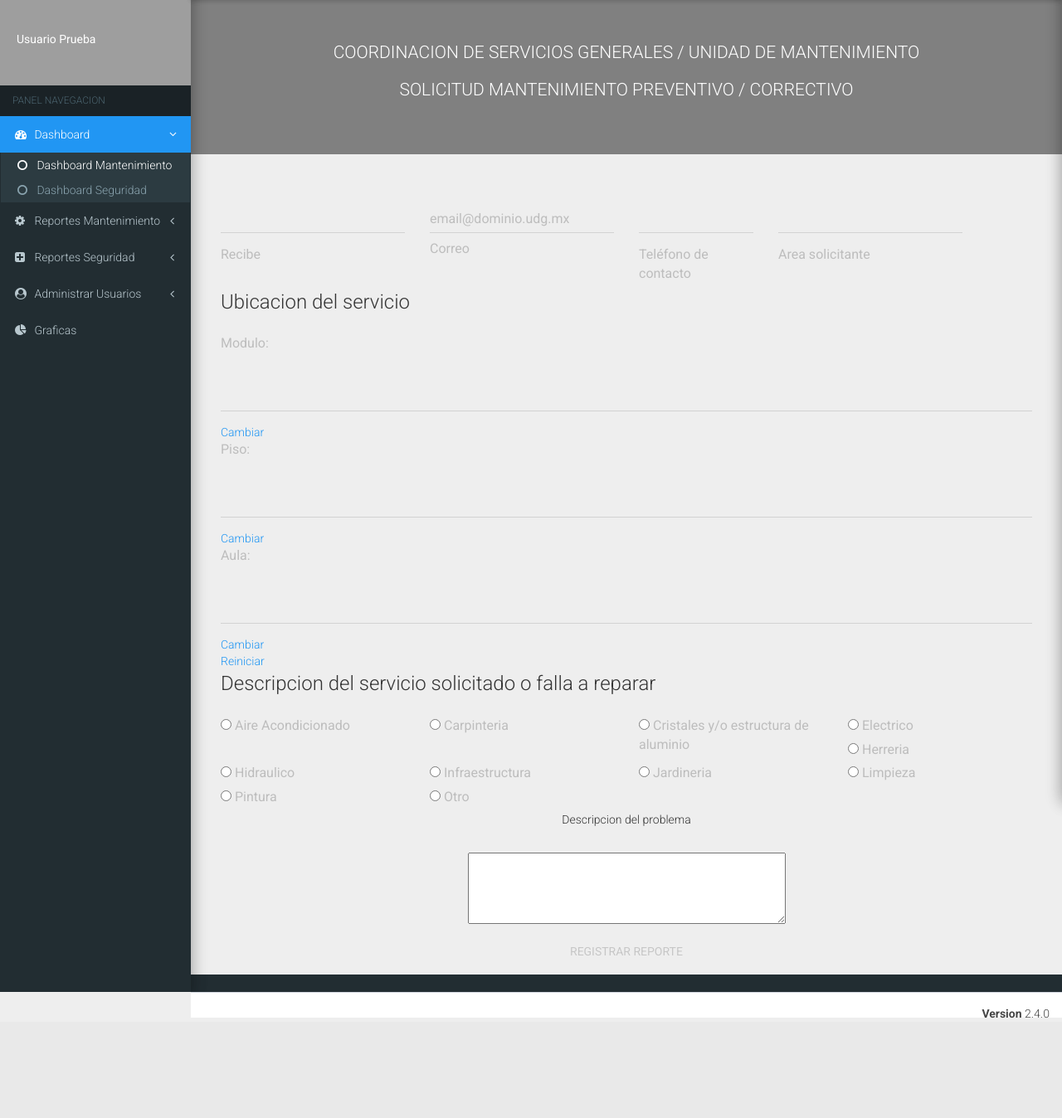
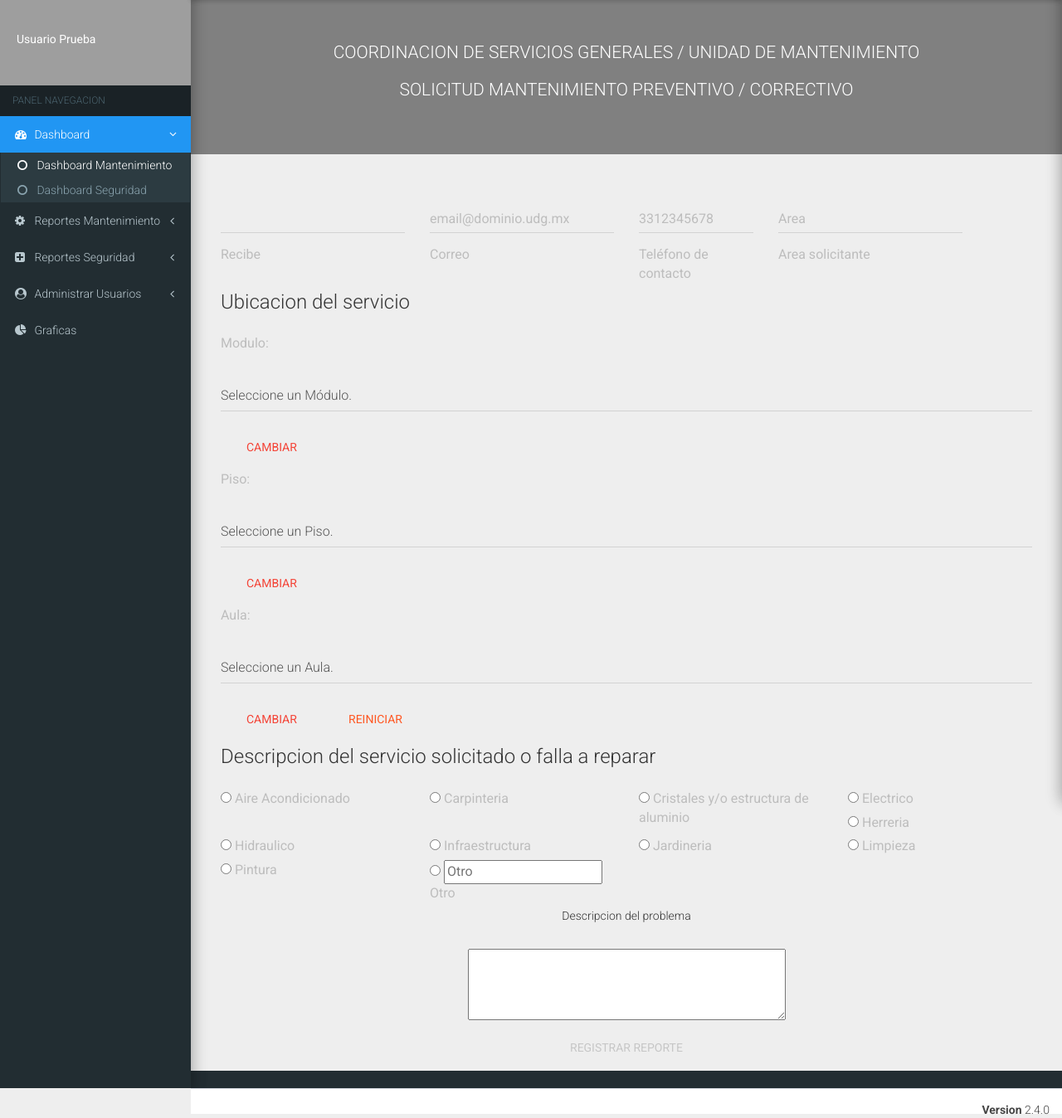
Before and after one commit to AngelQuezada/dashboardCuceiSrgPROD, a PHP site: page /generar-reporte.php in a window 1280 px wide. Shown: the part 60-1408 px from the top of the page at 83% size. Before the commit the page ends 1292 px from the top, so only its background shows below. Run offline with PHP 8.4, Linux system fonts and the light colour scheme; lists and menus that the app fills with data are empty; some libraries are stand-ins or nearby versions; grey boxes are pictures that could not be loaded.

Commit message:
Servicio reporte y mejoras de validacion reporte

```diff
--- a/assets/js/generar-reporte.js
+++ b/assets/js/generar-reporte.js
@@ -1,9 +1,61 @@
 const nuevoReporte = function(){
-  //validar();
-  alert("Boton Generar Reporte");
+  let recibe = document.getElementById('recibe').value;
+  let correo = document.getElementById('correo').value;
+  let telefono = document.getElementById('telefono').value;
+  let area = document.getElementById('area').value;
+  let modulo = $("#modulo option:selected").text();
+  let piso = $("#piso option:selected").text();
+  let aula = $("#aula option:selected").text();
+  let option = document.querySelector('input[name="descripcionServicio"]:checked').value;
+  let descripcionProblema = $("textarea#descripcionProblema").val();
+  //Si se selecciona la opcion otro
+  if (option == 'otro') {
+     option = document.getElementById('otro').value;
+  }
+  registrarReporte(recibe,correo,telefono,area,modulo,piso,aula,option,descripcionProblema);
 }
+/*
 const radOtro = function(){
-  $("#inputOtro").append('<input class="form-control" id="descripcionServicio" type="text" class="validate" name="descripcionServicio" placeholder="Describa el servicio" required>');
+  $("#inputOtro").html('<input class="form-control" id="descripcionServicio" type="text" class="validate" name="descripcionServicio" placeholder="Describa el servicio" required>').fadeIn();
+}
+*/
+const registrarReporte = function(recibe,correo,telefono,area,modulo,piso,aula,option,descripcionProblema){
+  console.log(recibe);
+  console.log(correo);
+  console.log(telefono);
+  console.log(area);
+  console.log(modulo);
+  console.log(piso);
+  console.log(aula);
+  console.log(option);
+  console.log(descripcionProblema);
+  var datos = {
+    "recibe" : recibe,
+    "correo" : correo,
+    "telefono" : telefono,
+    "area" : area,
+    "modulo" : modulo,
+    "piso" : piso,
+    "aula" : aula,
+    "option" : option,
+    "descripcionProblema": descripcionProblema
+  }
+  console.log(JSON.stringify(datos));
+  $.ajax({
+    type: 'post',
+    url: 'http://localhost/API-CUCEI-SRG/index.php/reporte/nuevo',
+    data: JSON.stringify(datos),
+    contentType: 'application/json; charset=utf-8',
+    dataType: 'json',
+    success: function(data){
+      console.log("Se ha registrado el reporte exitosamente");
+      console.log(JSON.stringify(data));
+      alert("Registro completado con el folio: "+data.folio)
+    },
+    error: function(data) {
+      alert('Ha ocurrido un error al intentar registrarse: '+data.mensaje);
+    }
+  });
 }
 const ereaseItems = function(){
     document.getElementById("modulo").disabled = false;
@@ -12,23 +64,29 @@ const ereaseItems = function(){
     $("#modulo").empty();
     $("#piso").empty();
     $("#aula").empty();
-  }
+    $("#modulo").append('<option value="" disabled selected>Seleccione un Módulo.</option>');
+    $("#piso").append('<option value="" disabled selected>Seleccione un Piso.</option>');
+    $("#aula").append('<option value="" disabled selected>Seleccione un Aula.</option>');
+}
   const ereaseModule = function(){
     ereaseFloor();
     ereaseAula();
     document.getElementById("modulo").disabled = false;
     $("#modulo").empty();
-  }
+    $("#modulo").append('<option value="" disabled selected>Seleccione un Módulo.</option>');
+}
   const ereaseFloor = function(){
     ereaseAula();
     document.getElementById("piso").disabled = false;
     $("#piso").empty();
+    $("#piso").append('<option value="" disabled selected>Seleccione un Piso.</option>');
 
-  }
+}
   const ereaseAula = function(){
     document.getElementById("aula").disabled = false;
     $("#aula").empty();
-  }
+    $("#aula").append('<option value="" disabled selected>Seleccione un Aula.</option>');
+}
   const getModulo = function(){
     $.ajax({
     type: "GET",
@@ -81,27 +139,3 @@ const getAula = function(){
     }
   });
 }
-const validar = function(){
-  $('#recibe').blur(function(event) {
-    event.target.checkValidity();
-  }).bind('invalid', function(event) {
-    setTimeout(function() { $(event.target).focus();}, 50);
-  });
-
-  $('#correo').blur(function(event) {
-    event.target.checkValidity();
-  }).bind('invalid', function(event) {
-  });
-
-  $('#telefono').blur(function(event) {
-    event.target.checkValidity();
-  }).bind('invalid', function(event) {
-    setTimeout(function() { $(event.target).focus();}, 50);
-  });
-
-  $('#area').blur(function(event) {
-    event.target.checkValidity();
-  }).bind('invalid', function(event) {
-    setTimeout(function() { $(event.target).focus();}, 50);
-  });
-}
--- a/generar-reporte.php
+++ b/generar-reporte.php
@@ -26,18 +26,18 @@
                     <input class="form-control" id="recibe" type="text" name="recibe" required>
                     <label for="recibe">Recibe</label>
                 </div>
-                <div class="form-group col-sm-3">
-                  <input class="form-control" id="correo" type="email" class="validate" name="correo" placeholder="email@dominio.udg.mx"  ng-model="correo" required>
+                <div class="col-sm-3">
+                  <input class="form-control" id="correo" type="email" class="validate" name="correo" placeholder="email@dominio.udg.mx" ng-model="correo" required>
                   <span style="color: crimson;" ng-show="formulario.correo.$touched && formulario.correo.$invalid">Email es requerido.<br/></span>
                   <label for="correo">Correo</label>
                 </div>
                 <div class="col-sm-2">
-                 <input type="tel" class="form-control" id="telefono" name="telefono" maxlength="10" minlength="10" pattern="[0-9]{10}" ng-model="telefono" required>
+                 <input type="tel" class="form-control" id="telefono" name="telefono" maxlength="10" minlength="10" pattern="[0-9]{10}" ng-model="telefono" placeholder="3312345678" required>
                  <span style="color: crimson;" ng-show="formulario.telefono.$touched && formulario.telefono.$invalid">Telefono es requerido.<br/></span>
                  <label for="telefono">Teléfono de contacto</label>
                 </div>
                 <div class="input-field col-sm-3">
-                  <input class="form-control" id="area" type="text" class="validate" name="area" ng-model="area" required>
+                  <input class="form-control" id="area" type="text" class="validate" name="area" ng-model="area" placeholder="Area" required>
                   <span style="color: crimson;" ng-show="formulario.area.$touched && formulario.area.$invalid">Area es requerido.<br/></span>
                   <label for="area">Area solicitante</label>
                 </div>
@@ -45,18 +45,18 @@
                   <fieldset>
                     <legend>Ubicacion del servicio</legend>
                     <label for="modulo">Modulo:</label>
-                    <select class="form-control" id="modulo" onclick="getModulo()"></select>
-                    <a href="#" onclick="ereaseModule()">Cambiar</a><br>
+                    <select class="form-control" id="modulo" onclick="getModulo()"><option value="" disabled selected>Seleccione un Módulo.</option></select>
+                    <button class="btn btn-danger" onclick="ereaseModule()">Cambiar</button><br>
                     <label for="piso">Piso:</label>
                     <select class="form-control" id="piso"
-                    onclick="getPiso()"></select>
-                    <a href="#" onclick="ereaseFloor()">Cambiar</a><br>
+                    onclick="getPiso()"><option value="" disabled selected>Seleccione un Piso.</option></select>
+                    <button class="btn btn-danger" onclick="ereaseFloor()">Cambiar</button><br>
                     <label for="aula">Aula:</label>
                     <select class="form-control" id="aula"
                     onclick="getAula()"
-                    ></select>
-                    <a href="#" onclick="ereaseAula()">Cambiar</a><br>
-                    <a href="#" onclick="ereaseItems()">Reiniciar</a>
+                    ><option value="" disabled selected>Seleccione un Aula.</option></select>
+                    <button class="btn btn-danger" onclick="ereaseAula()">Cambiar</btn><br>
+                    <button class="btn btn-warning" onclick="ereaseItems()">Reiniciar</button>
                   </fieldset>
                 </div>
                 <div class="input-field col-sm-12">
@@ -126,7 +126,7 @@
                         <div class="input-field col-sm-3">
                             <label>
                                 <span id="inputOtro"></span>
-                                <input name="descripcionServicio" id="descripcionServicio" type="radio" value="11" onclick="radOtro()" />
+                                <input name="descripcionServicio" id="descripcionServicio" type="radio" value="otro"> <input type="text" name="otro" id="otro" placeholder="Otro">
                                 <span>Otro</span>
                             </label>
                         </div>
@@ -135,8 +135,7 @@
                 </div>
                 <div class="input-field col-sm-12" id="txbox">
                   <p>Descripcion del problema</p><br>
-                    <textarea rows="4" cols="50" name="descripcionProblema">
-                    </textarea>
+<textarea rows="4" cols="50" name="descripcionProblema" id="descripcionProblema"></textarea>
                 </div>
                 <div class="col-sm-12" id="divButton">
                   <button class="btn btn-primary" onclick="nuevoReporte()" id="btnNuevoReporte" ng-disabled="formulario.$invalid">Registrar Reporte
```
